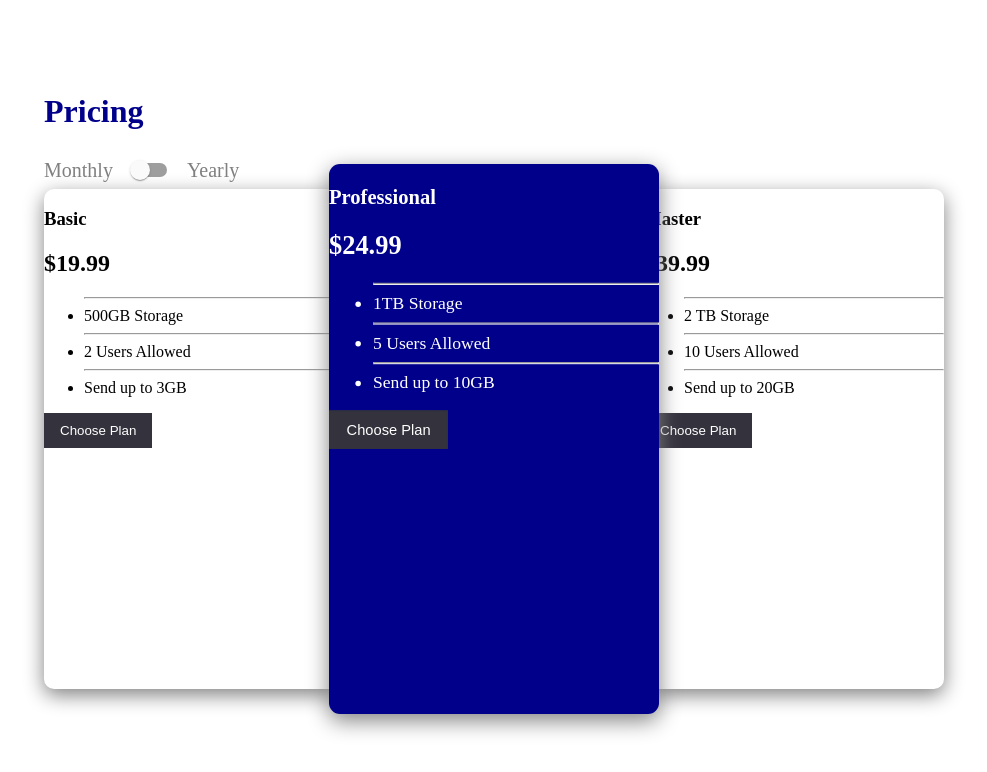
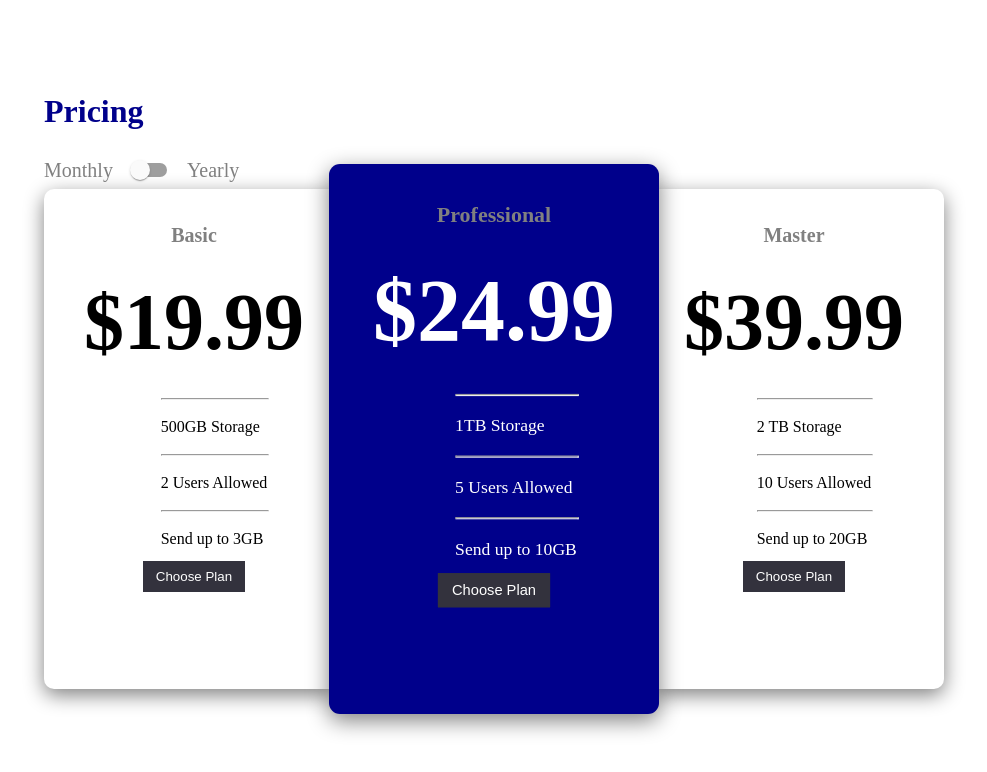
Before and after one commit to clf94-dev/pricing-component-react, a React (Create React App) app: page / in a window 1280 px wide. Shown: the top 772 px of the page, without its empty margins (146-1133 px from the left). Built offline with nearby package versions, Linux system fonts and the light colour scheme.

Commit message:
card style

```diff
--- a/src/components/styles/App.css
+++ b/src/components/styles/App.css
@@ -50,3 +50,39 @@
   transform: scale(1.06);
   transition: all 0.3s ease-out;
 }
+
+.pricing-section .pricing-wrapper .pricing-container .pricing-container-card .pricing-container-cardInfo {
+  display: flex;
+  flex-direction: column;
+  padding: 5% 10%;
+  height: 500px;
+  align-items: center;
+}
+
+.pricing-section .pricing-wrapper .pricing-container .pricing-container-card .pricing-container-cardInfo h3 {
+  font-size: 20px;
+  color: gray;
+  margin-bottom: 10px;
+}
+
+.pricing-section .pricing-wrapper .pricing-container .pricing-container-card .pricing-container-cardInfo h2 {
+  font-size: 80px;
+  margin-top: 20px;
+  margin-bottom: 20px;
+}
+
+.pricing-section .pricing-wrapper .pricing-container .pricing-container-card .pricing-container-cardInfo .pricing-container-features {
+  margin: 1% 2%;
+  list-style: none;
+  display: flex;
+  flex-direction: column;
+}
+
+.pricing-section .pricing-wrapper .pricing-container .pricing-container-card .pricing-container-cardInfo .pricing-container-features hr {
+  width: 100%;
+}
+
+.pricing-section .pricing-wrapper .pricing-container .pricing-container-card .pricing-container-cardInfo .pricing-container-features li {
+  margin-top: 10px;
+  margin-bottom: 10px;
+}
--- a/src/components/styles/App.scss
+++ b/src/components/styles/App.scss
@@ -38,6 +38,36 @@
                     transform: scale(1.06);
                     transition: all 0.3s ease-out;
                 }
+                .pricing-container-cardInfo {
+                    display: flex;
+                    flex-direction: column;
+                    padding: 5% 10%;
+                    height: 500px;
+                    align-items: center;
+                    & h3 {
+                        font-size: 20px;
+                        color: gray;
+                        margin-bottom: 10px;
+                    }
+                    & h2 {
+                        font-size: 80px;
+                        margin-top: 20px;
+                        margin-bottom: 20px;
+                    }
+                    .pricing-container-features {
+                        margin: 1% 2%;
+                        list-style: none;
+                        display: flex;
+                        flex-direction: column;
+                        & hr {
+                            width: 100%;
+                        }
+                        & li {
+                            margin-top: 10px;
+                            margin-bottom: 10px;
+                        }
+                    }
+                }
             }
         }
     }
```
Also changed, not shown: src/components/styles/App.min.css (+1 -1 lines).
